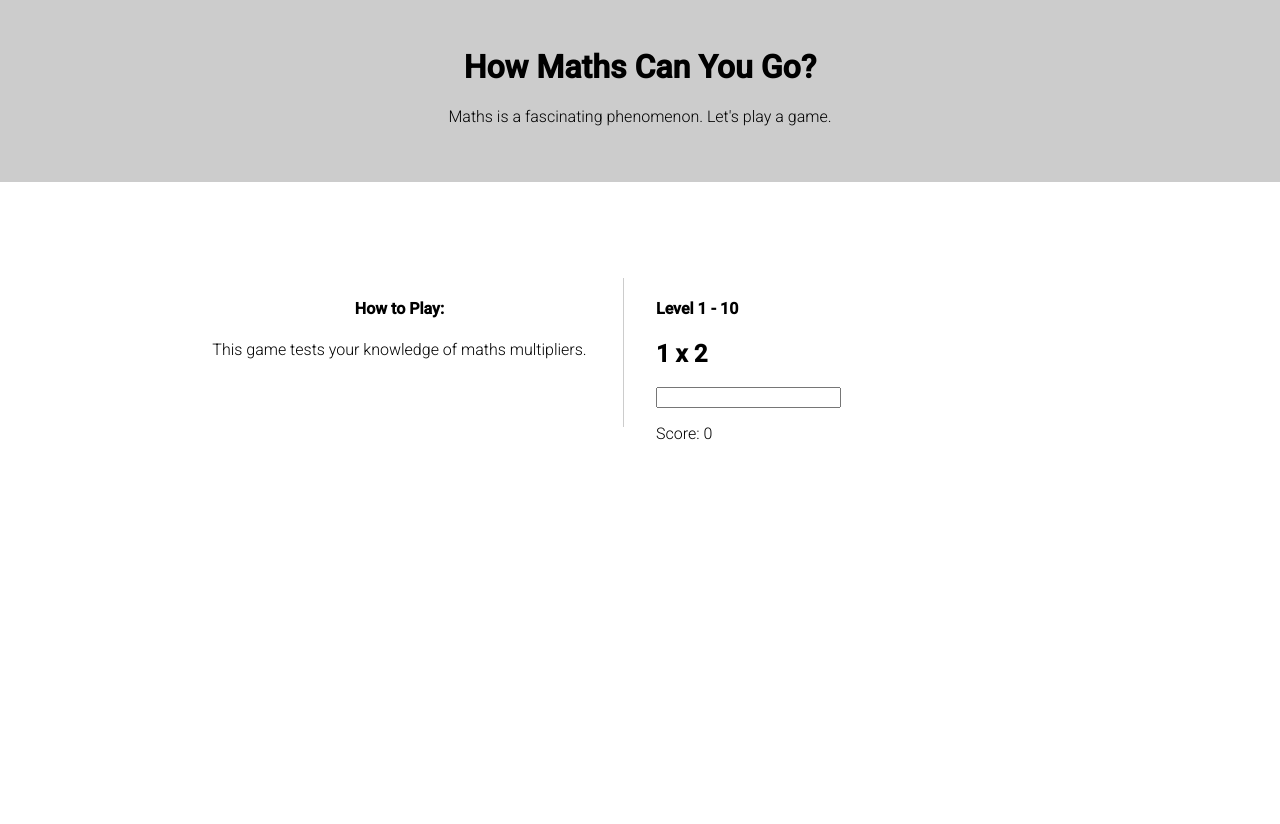
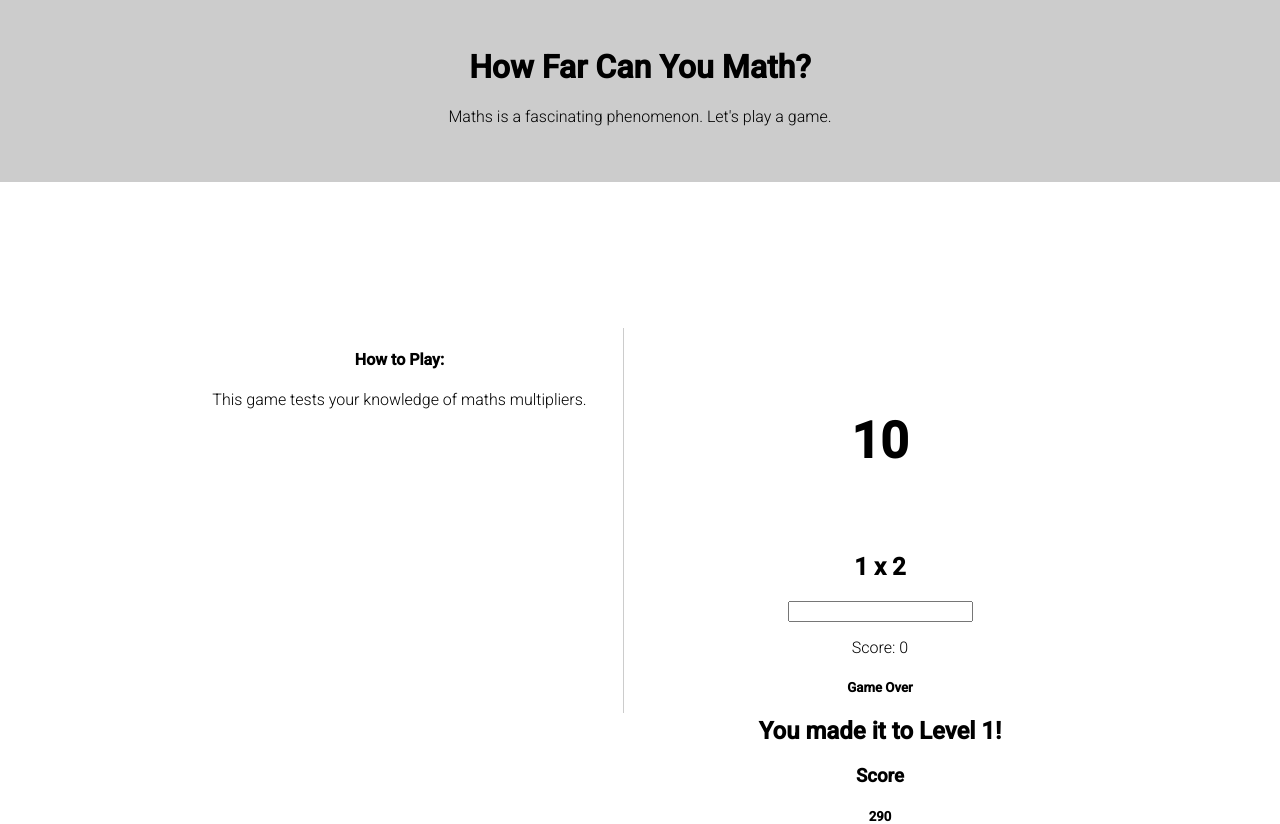
Before and after one commit to acekyd/hfcym, a plain HTML site: page index.html in a window 1280 px wide. Before the commit the page ends 800 px from the top, so only its background shows below. Drawn offline with nearby package versions, Linux system fonts and the light colour scheme.

Commit message:
Messing around with sizes

```diff
--- a/index.css
+++ b/index.css
@@ -33,6 +33,14 @@ header h1 {
     height: 70%;
 }
 
+.card.app {
+    text-align: center;
+}
+
+.timeLeft {
+    font-size: 50px;
+}
+
 .card:first-child {
     border-right: 1px solid #ccc;
 }
--- a/index.html
+++ b/index.html
@@ -3,7 +3,7 @@
 <head>
     <meta charset="UTF-8">
     <meta name="viewport" content="width=device-width, initial-scale=1.0">
-    <title>How far can you maths?</title>
+    <title>How far can you math?</title>
     <script src="https://cdn.jsdelivr.net/npm/vue"></script>
     <link href="https://fonts.googleapis.com/css2?family=Roboto:wght@300;500&display=swap" rel="stylesheet">
     <link rel="stylesheet" href="index.css">
@@ -12,7 +12,7 @@
 <body>
     <header>
         <h1>
-            How Maths Can You Go?
+            How Far Can You Math?
         </h1>
         <p>
             Maths is a fascinating phenomenon. Let's play a game.
@@ -24,13 +24,22 @@
                 <h1>How to Play:</h1>
                 This game tests your knowledge of maths multipliers.
             </article>
-            <section class="card">
-                <h1>Level {{ level }} - {{ timeLeft }}</h1>
-                <h2>{{prev}} x {{multiplier}}</h2>
-                <input v-on:keyup.enter="submit" v-model.number="answer" type="number" />
-                <p>{{ status }}</p>
+            <section class="card app">
+                <section class="main-app">
+                    <h1 class="timeLeft">{{ timeLeft }}</h1>
+                    <h2>{{prev}} x {{multiplier}}</h2>
+                    <input v-on:keyup.enter="submit" v-model.number="answer" type="number" />
+                    <p>{{ status }}</p>
 
-                <p>Score: {{ score }}</p>
+                    <p>Score: {{ score }}</p>
+                </section>
+                <section class="game-over">
+                    <h1>Game Over</h1>
+                    <h2>You made it to Level {{ level }}!</h2>
+                    <h3>Score</h3>
+                    <h1>290</h1>
+                </section>
+
             </section>
 
 
@@ -72,6 +81,8 @@
             },
             gameOver: function () {
                 this.status = "Game over!";
+                this.timePassed = 0;
+                clearInterval(this.timerInterval);
             },
             tryAgain: function () {
                  Object.assign(this.$data, this.$options.data.call(this));
```
